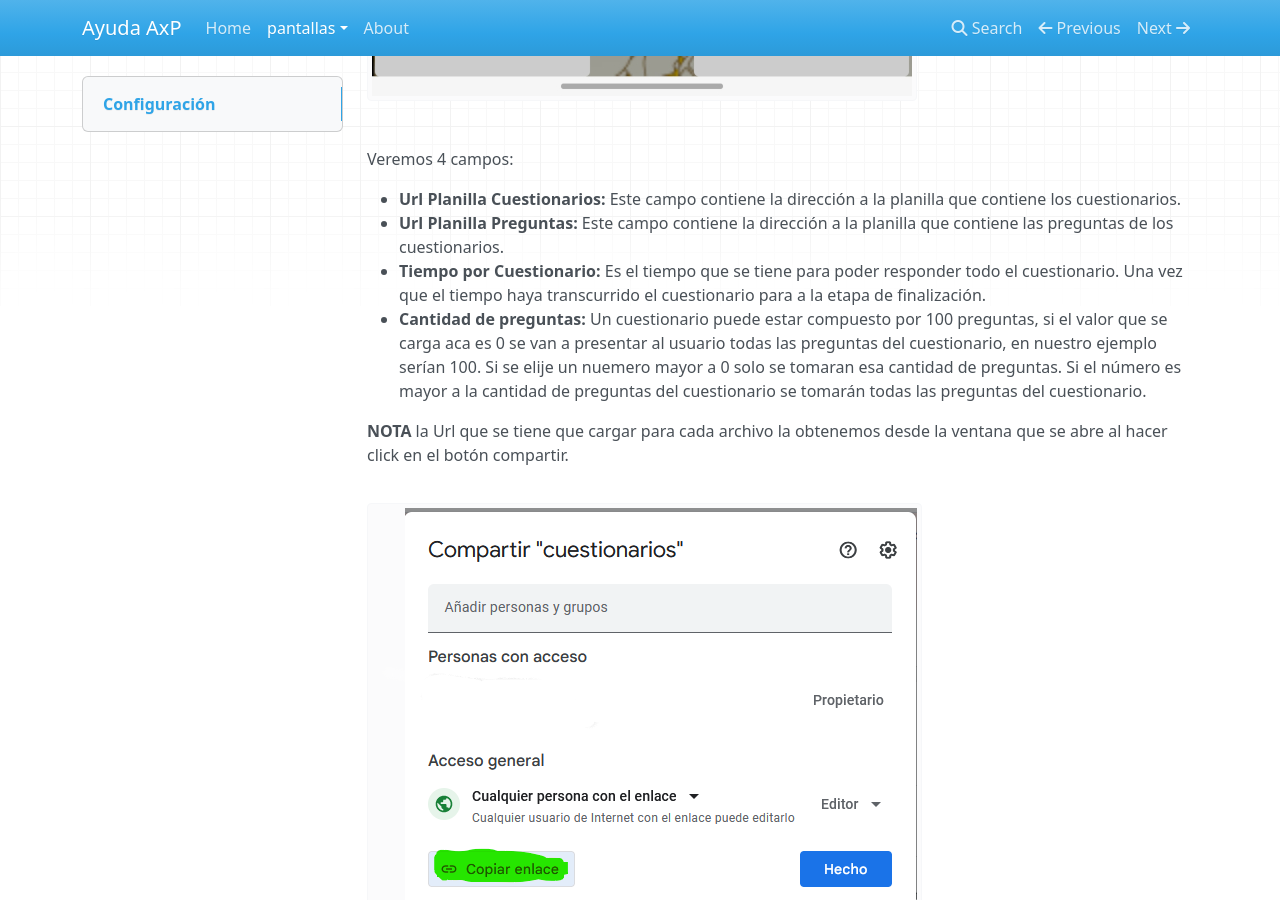
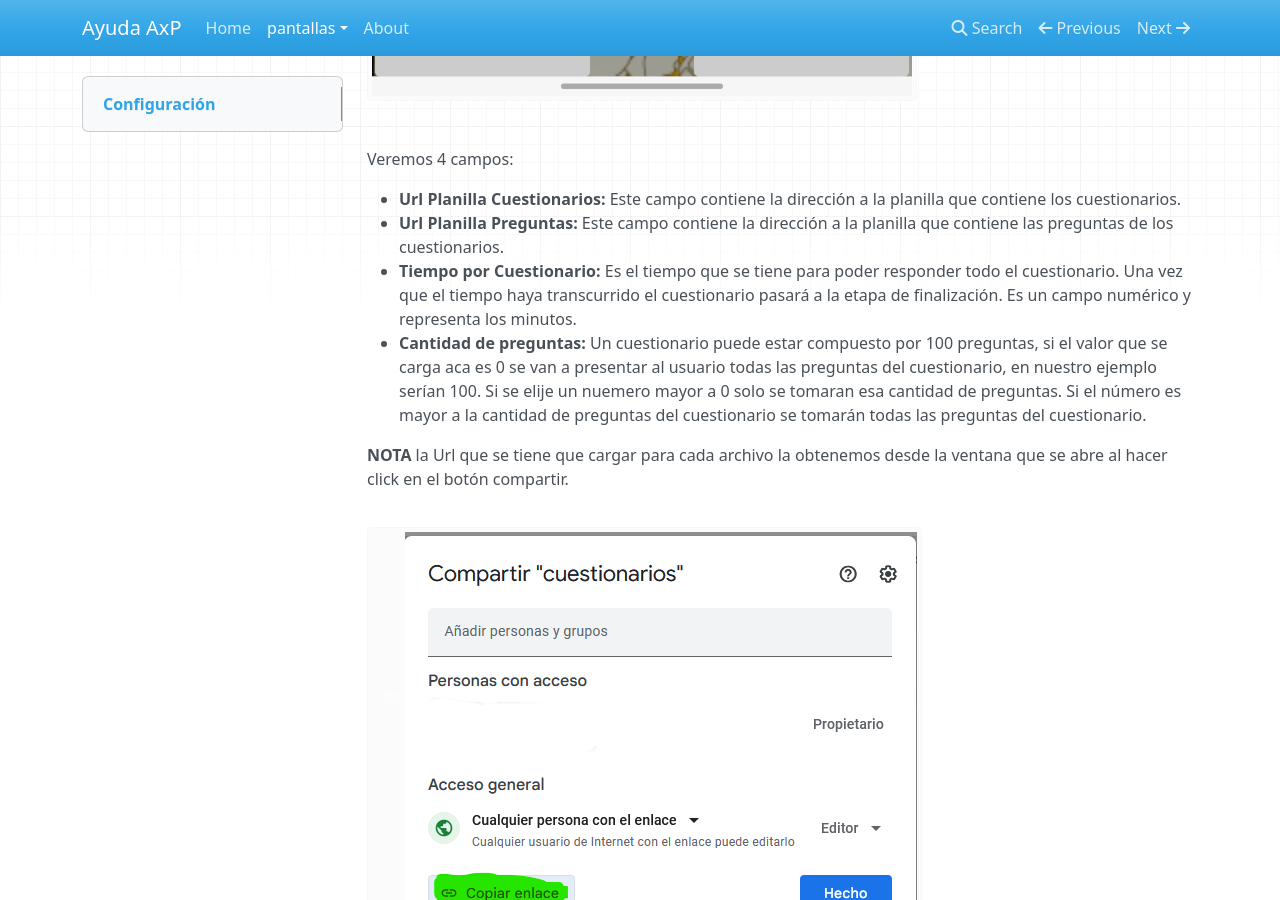
Before and after one commit to pclbusto/AxPHelp, an MkDocs documentation site: the page built from docs/configuracion.md, in a window 1280 px wide and 900 px high, scrolled down 1303 px. Built offline with MkDocs 1.6.1, drawn with Linux system fonts in a browser that asks for light colours; nearby versions of some CDN libraries.

Commit message:
corrección el la configuración

```diff
--- a/docs/configuracion.md
+++ b/docs/configuracion.md
@@ -10,7 +10,7 @@ Veremos 4 campos:
 
 * **Url Planilla Cuestionarios:** Este campo contiene la dirección a la planilla que contiene los cuestionarios.
 * **Url Planilla Preguntas:** Este campo contiene la dirección a la planilla que contiene las preguntas de los cuestionarios.
-* **Tiempo por Cuestionario:** Es el tiempo que se tiene para poder responder todo el cuestionario. Una vez que el tiempo haya transcurrido el cuestionario para a la etapa de finalización.
+* **Tiempo por Cuestionario:** Es el tiempo que se tiene para poder responder todo el cuestionario. Una vez que el tiempo haya transcurrido el cuestionario pasará a la etapa de finalización. Es un campo numérico y representa los minutos.
 * **Cantidad de preguntas:** Un cuestionario puede estar compuesto por 100 preguntas, si el valor que se carga aca es 0 se van a presentar al usuario todas las preguntas del cuestionario, en nuestro ejemplo serían 100. Si se elije un nuemero mayor a 0 solo se tomaran esa cantidad de preguntas. Si el número es mayor a la cantidad de preguntas del cuestionario se tomarán todas las preguntas del cuestionario.
 
 
```
